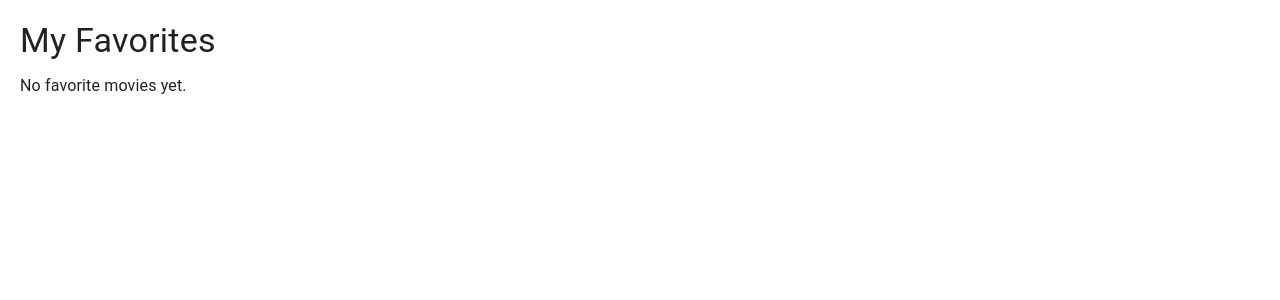
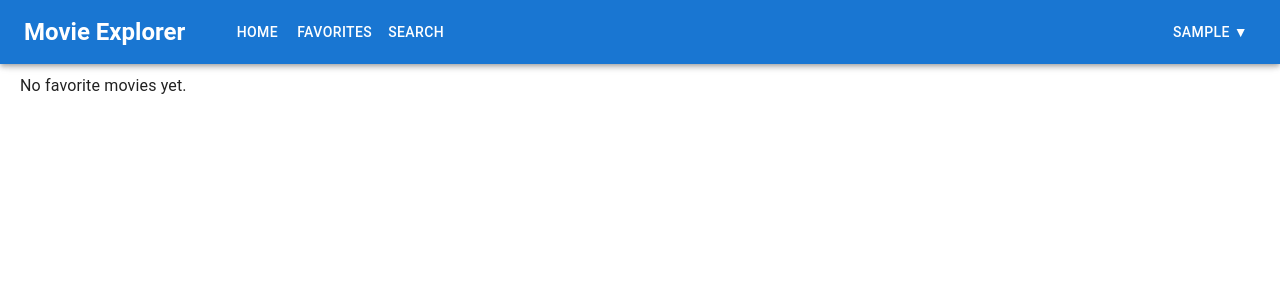
Before and after one commit to console-zain/Movie-Explorer-Discover-Your-Favorite-Films, a React (Create React App) app: page /favorites in a window 1280 px wide. Shown: the top 300 px of the page. Built offline with nearby package versions, Linux system fonts and the light colour scheme; sample sign-in values are in the browser's storage.

Commit message:
Made nav bar float on every page

```diff
--- a/src/components/Navbar/Navbar.jsx
+++ b/src/components/Navbar/Navbar.jsx
@@ -37,10 +37,13 @@ const Navbar = () => {
 
   return (
     <AppBar
-      position="sticky"
+      position="fixed"
       elevation={4}
       sx={{
         top: 0,
+        left: 0,
+        right: 0,
+        zIndex: 1200,
       }}
     >
       <Toolbar>
--- a/src/pages/Favorites/Favorites.jsx
+++ b/src/pages/Favorites/Favorites.jsx
@@ -1,18 +1,26 @@
 import { useEffect, useState } from "react";
+import MovieCard from "../../components/MovieCard/MovieCard";
+import { getFavorites } from "../../utils/localStorage";
+import { Typography, Grid } from "@mui/material";
+import { useMovieContext } from "../../context/MovieContext";
 
-import MovieCard from "../../components/MovieCard/MovieCard";
-
-import { getFavorites } from "../../utils/localStorage";
-
-import { Typography, Grid } from "@mui/material";
-
-import { useMovieContext } from "../../context/MovieContext";
+// 📦 FIXED LINE: Import the Navbar component here!
+import Navbar from "../../components/Navbar/Navbar";
 
 const Favorites = () => {
   const { favorites } = useMovieContext();
 
   return (
-    <div style={{ padding: "20px" }}>
+    <>
+      {/* 🧭 FIXED LINE: Put the Navbar at the very top of the page */}
+      <Navbar />
+
+      <div
+        style={{
+          padding: "20px",
+          paddingTop: "20px", // Changed from 90px to 20px since Navbar handles the spacing now!
+        }}
+      >
         <Typography variant="h4" gutterBottom>
           My Favorites
         </Typography>
@@ -29,6 +37,7 @@ const Favorites = () => {
           ))}
         </Grid>
       </div>
+    </>
   );
 };
 
--- a/src/pages/Home/Home.jsx
+++ b/src/pages/Home/Home.jsx
@@ -26,7 +26,12 @@ const Home = () => {
     <>
       <Navbar />
 
-      <div style={{ padding: "20px" }}>
+      <div
+        style={{
+          padding: "20px",
+          paddingTop: "90px",
+        }}
+      >
         <h2>Welcome {username}</h2>
 
         <h2>Trending Movies</h2>
--- a/src/pages/MovieDetails/MovieDetails.jsx
+++ b/src/pages/MovieDetails/MovieDetails.jsx
@@ -1,5 +1,8 @@
 import { useEffect, useState } from "react";
 import { useParams } from "react-router-dom";
+import ArrowBackIcon from "@mui/icons-material/ArrowBack";
+import { Button } from "@mui/material";
+import { useNavigate } from "react-router-dom";
 
 import {
   Container,
@@ -24,6 +27,8 @@ const MovieDetails = () => {
 
   const [cast, setCast] = useState([]);
   const [trailer, setTrailer] = useState(null);
+
+  const navigate = useNavigate();
 
   useEffect(() => {
     const fetchMovie = async () => {
@@ -66,7 +71,14 @@ const MovieDetails = () => {
   const posterUrl = `https://image.tmdb.org/t/p/w500${movie.poster_path}`;
 
   return (
-    <Container sx={{ mt: 4 }}>
+    <Container sx={{ mt: 12 }}>
+      <Button
+        startIcon={<ArrowBackIcon />}
+        onClick={() => navigate(-1)}
+        sx={{ mb: 2 }}
+      >
+        Back
+      </Button>
       <Card sx={{ p: 3 }}>
         <CardMedia
           component="img"
--- a/src/pages/Search/Search.jsx
+++ b/src/pages/Search/Search.jsx
@@ -99,7 +99,12 @@ const Search = () => {
     <>
       <Navbar />
 
-      <div style={{ padding: "20px" }}>
+      <div
+        style={{
+          padding: "20px",
+          paddingTop: "90px",
+        }}
+      >
         <Typography variant="h4" gutterBottom>
           Search Movies
         </Typography>
```
Lines whose indentation alone changed are shown as unchanged.
